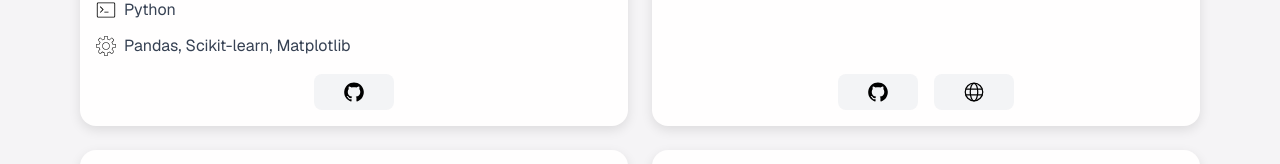
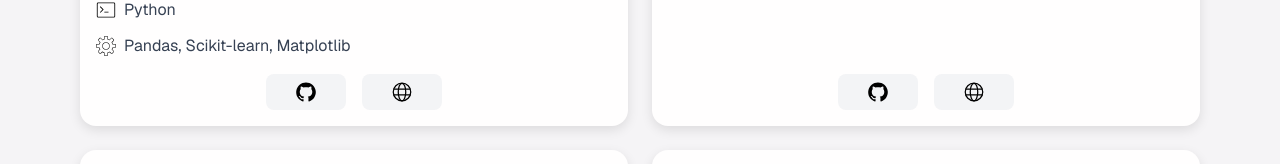
Before and after one commit to godefroylmb/Portfolio, a Next.js app: page / in a window 1280 px wide. Shown: the part 1006-1170 px from the top of the page. Built offline with nearby package versions, Linux system fonts and the light colour scheme.

Commit message:
Added ladybug website

```diff
--- a/src/app/page.tsx
+++ b/src/app/page.tsx
@@ -17,6 +17,7 @@ export default function Home() {
             name="Ladybug classification"
             description="A classification project to distinguish between European and Asian ladybugs using RGB and segmented images. Features were extracted manually, and interpretable models like decision trees achieved up to 94% accuracy."
             githubUrl="https://github.com/godefroylmb/Ladybug/tree/main/ladybug"
+            websiteUrl="https://ladybug.godefroy.ovh"
             language="Python"
             stack="Pandas, Scikit-learn, Matplotlib"
           />
```
